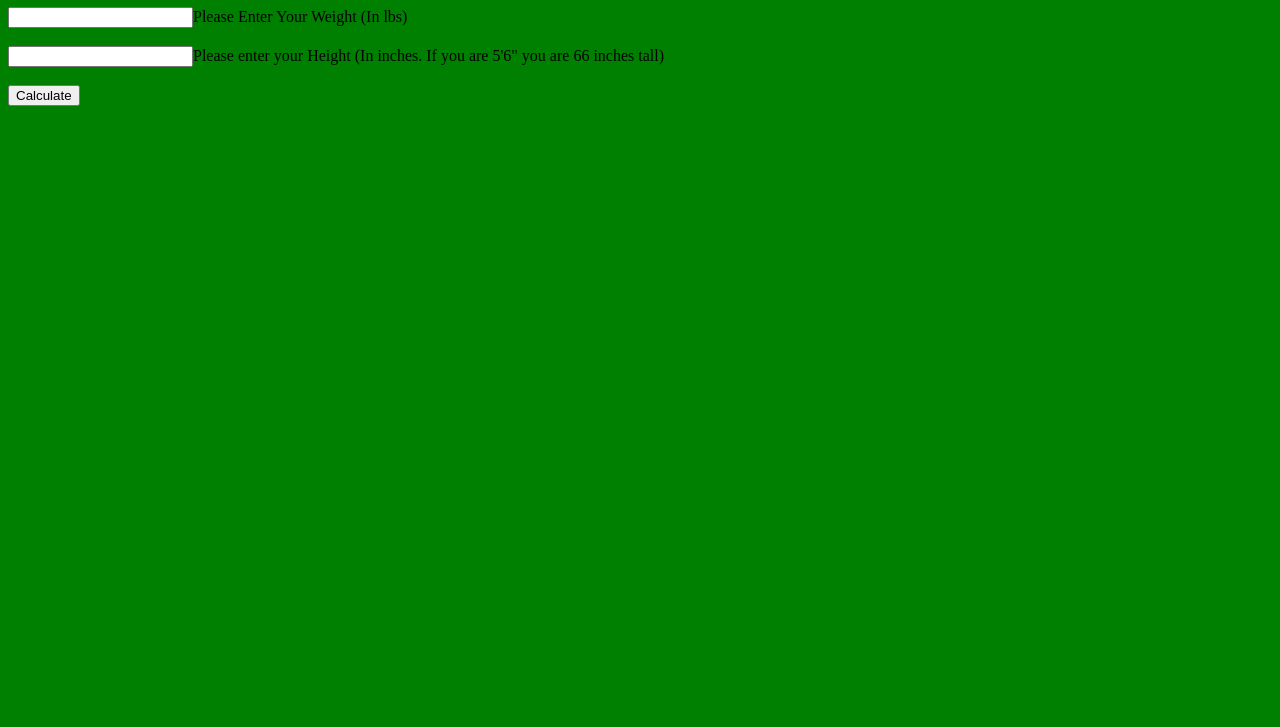
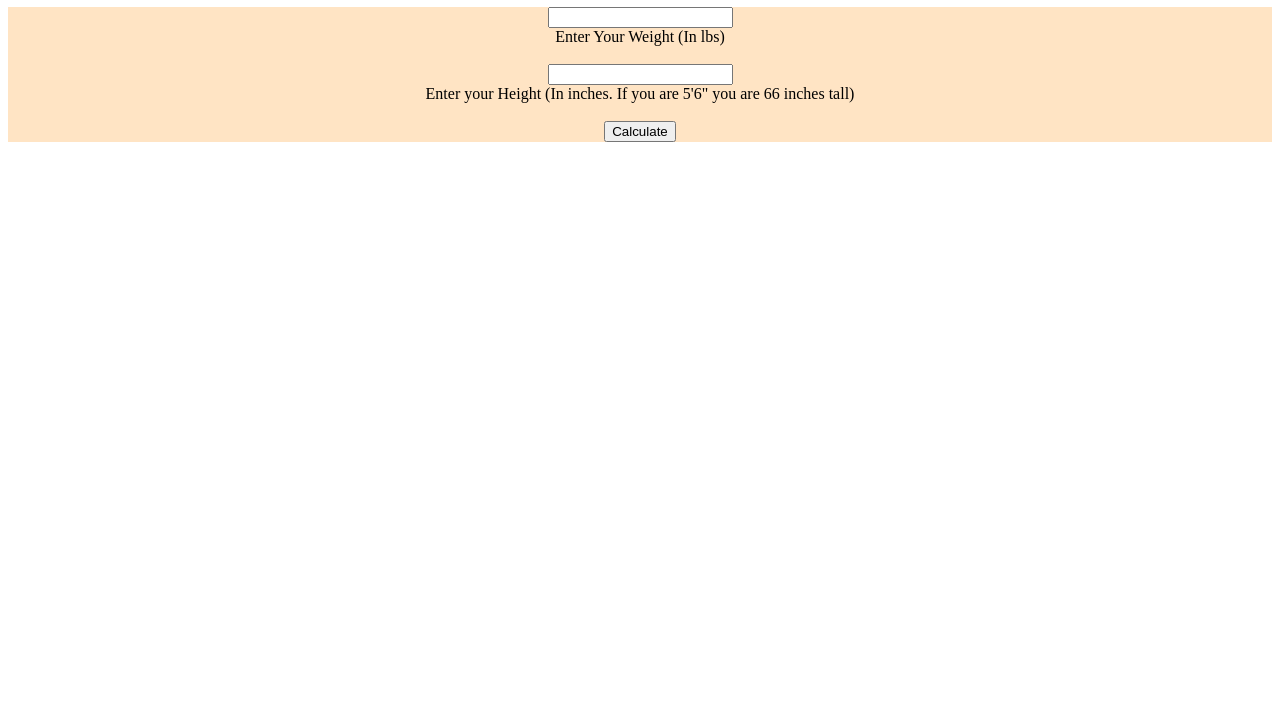
Before and after one commit to DwayneLaughlin/bmiproject, a plain HTML site: page index.html in a window 1280 px wide. Shown: the part 73-800 px from the top of the page. Drawn offline with Linux system fonts and the light colour scheme.

Commit message:
added css

```diff
--- a/app.css
+++ b/app.css
@@ -1,3 +1,5 @@
-body {
-    background-color: green;
+.input-box{
+    background-color: bisque;
+    margin: auto;
+    text-align: center;
 }
--- a/index.html
+++ b/index.html
@@ -1,24 +1,35 @@
 <!DOCTYPE html>
 <html lang="en">
+
 <head>
     <meta charset="UTF-8">
     <meta http-equiv="X-UA-Compatible" content="IE=edge">
     <meta name="viewport" content="width=device-width, initial-scale=1.0">
     <link rel="stylesheet" href="app.css">
+
     <title>BMI Calculator</title>
 </head>
+
 <body>
     <h1>BMI Calculator</h1>
-   <input id="weight" type="text" value="">Please Enter Your Weight (In lbs)</input>
+
+    <div class="input-box">
+        <input class="input" id="weight" type="text" value=""></br> Enter Your Weight (In lbs)</input>
         <br>
         <br>
-   <input id="height" type="text" value="">Please enter your Height (In inches. If you are 5'6" you are 66 inches tall) </input>
+        <input class="input" id="height" type="text" value=""></br> Enter your Height (In inches. If you are 5'6" you are
+        66 inches tall) </input>
         <br>
         <br>
         <button id="addbutton">Calculate</button>
+    </div>
+
+    <div class="parent" id="parent"></div>
+
+
     <script src="test.js"></script>
 
-   <div id="parent">
-   </div>
+
 </body>
+
 </html>
```
Lines whose indentation alone changed are shown as unchanged.
